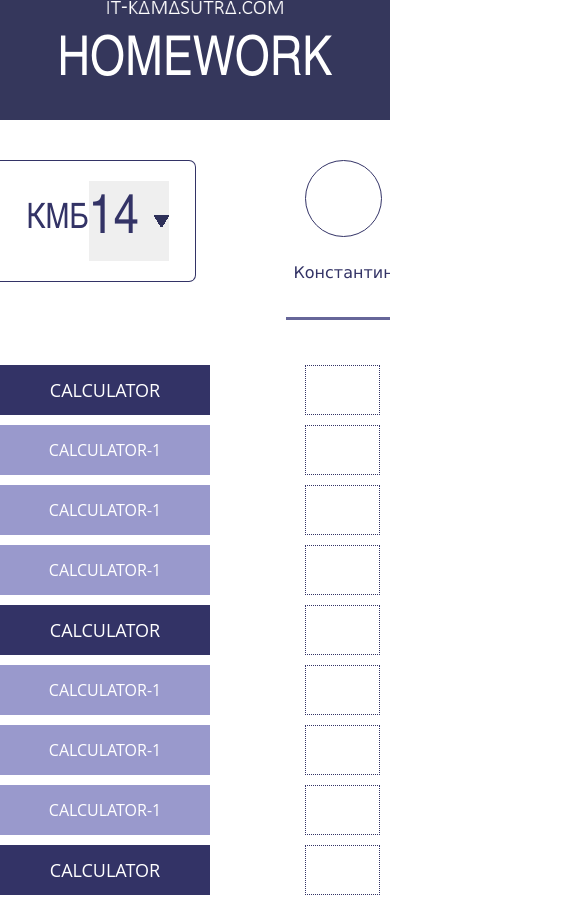
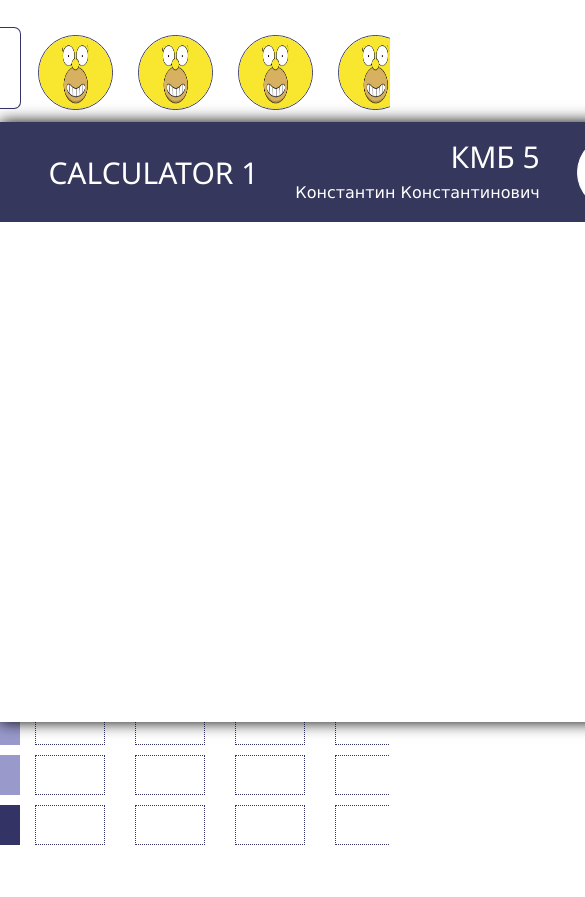
Before and after one commit to EvgeniyaKorol/homeworkPage, a React (Create React App) app: page / in a window 390 px wide. Shown: the top 897 px of the page, 585 px wide, since content can reach past the window. After the commit the page ends 855 px from the top, so only its background shows below. Built offline with nearby package versions, Linux system fonts and the light colour scheme.

Commit message:
add studentScreenshotsPopup

```diff
--- a/src/assets/style.css
+++ b/src/assets/style.css
@@ -55,7 +55,7 @@ body {
   justify-content: center;
   align-items: center;
   height: 120px;
-  min-width: 195px;
+  min-width: 230px;
   border-top: 1px solid #333366;
   border-bottom: 1px solid #333366;
   border-right: 1px solid #333366;
@@ -68,17 +68,18 @@ body {
   font-family: Century Gothic, 'EngraversGothic BT', 'Arial Narrow', Arial, sans-serif;
   font-stretch: ultra-condensed;
   text-transform: uppercase;
+  margin-right: 15px;
 }
 .wrapper .group-info-block .group-number select {
   appearance: none !important;
   background-image: url('images/arrow.png');
   background-position: right center;
   background-repeat: no-repeat;
-  width: 80px;
-  height: 80px;
+  width: 95px;
   border: none;
   color: #333366;
   font-size: 55px;
+  padding: 0 5%;
   font-family: Century Gothic, 'EngraversGothic BT', 'Arial Narrow', Arial, sans-serif;
   font-stretch: ultra-condensed;
 }
@@ -93,7 +94,7 @@ body {
   overflow-x: auto;
   border-bottom: 3px solid #666699;
   box-sizing: border-box;
-  margin-left: 80px;
+  margin-left: 60px;
   height: 180px;
 }
 .wrapper .group-info-block .group-info-wrap .student-info {
@@ -107,11 +108,12 @@ body {
   width: 75px;
   margin: 20px;
 }
-.wrapper .group-info-block .group-info-wrap .student-info .student .avatar {
+.wrapper .group-info-block .group-info-wrap .student-info .student .avatar img {
   width: 75px;
   height: 75px;
   border: 1px solid #333366;
   border-radius: 50px;
+  box-sizing: border-box;
   margin-bottom: 10px;
 }
 .wrapper .tasks-screenshots-block {
@@ -125,7 +127,7 @@ body {
   flex-direction: column;
   overflow-y: auto;
   overflow-x: hidden;
-  min-width: 210px;
+  min-width: 245px;
   padding-top: 5px;
 }
 .wrapper .tasks-screenshots-block .topics-block .topics {
@@ -162,7 +164,7 @@ body {
   overflow-x: auto;
   overflow-y: auto;
   flex-direction: row;
-  margin-left: 75px;
+  margin-left: 55px;
 }
 .wrapper .tasks-screenshots-block .screenshots-block .screenshots-wrap .screenshots {
   display: flex;
@@ -175,25 +177,141 @@ body {
   box-sizing: border-box;
   margin: 5px 20px;
 }
+.wrapper .screenshotsPopup {
+  position: absolute;
+  margin: auto;
+  top: 0;
+  left: 0;
+  bottom: 0;
+  right: 0;
+  width: 700px;
+  height: 600px;
+  box-shadow: 0 0 15px #000000;
+  background-color: #fff;
+  display: flex;
+  flex-direction: column;
+}
+.wrapper .screenshotsPopup .screenshotsPopup-header {
+  height: 100px;
+  padding: 0 30px;
+  background-color: #35375c;
+  display: flex;
+  justify-content: space-around;
+  align-items: center;
+}
+.wrapper .screenshotsPopup .screenshotsPopup-header span.task {
+  font-family: 'Segoe UI', Tahoma, Geneva, Verdana, sans-serif;
+  font-size: 30px;
+  text-transform: uppercase;
+  color: #fff;
+}
+.wrapper .screenshotsPopup .screenshotsPopup-header .sudent-info {
+  align-self: left;
+  display: flex;
+  flex-direction: column;
+  align-items: flex-end;
+}
+.wrapper .screenshotsPopup .screenshotsPopup-header .sudent-info span.group {
+  font-family: 'Segoe UI', Tahoma, Geneva, Verdana, sans-serif;
+  font-size: 30px;
+  color: #fff;
+}
+.wrapper .screenshotsPopup .screenshotsPopup-header .sudent-info .student-name {
+  color: #fff;
+  line-height: 0px;
+}
+.wrapper .screenshotsPopup .screenshotsPopup-header .student-avatar {
+  width: 75px;
+  height: 75px;
+  background: #fff;
+  border: 1px solid #fff;
+  border-radius: 50px;
+  box-sizing: border-box;
+}
+.wrapper .screenshotsPopup .screenshotsPopup-header .student-avatar img.avatar {
+  width: 75px;
+  height: 75px;
+}
+.wrapper .screenshotsPopup .screenshotsPopup-header span.close-btn {
+  width: 25px;
+  height: 25px;
+  background-color: #cc0000;
+  position: absolute;
+  top: 0;
+  right: 0;
+  margin: 5px;
+  background-image: url(../assets/images/close-btn.png);
+  background-repeat: no-repeat;
+  background-position: center;
+  border-radius: 2px;
+}
 @media screen and (max-width: 767px) {
-  .wrapper .header-wrap .header {
-    display: flex;
-    width: 90%;
-    flex-direction: column-reverse;
-    justify-content: center;
-    align-items: center;
-    padding: 5px;
+  .wrapper .header-wrap {
+    display: none;
   }
-  .wrapper .header-wrap .header .title {
-    display: flex;
-    font-size: 55px;
-    margin-bottom: 20px;
+  .wrapper .group-info-block {
+    min-height: 170px;
   }
-  .wrapper .header-wrap .header .logo a img {
-    display: flex;
-    align-self: center;
-    width: 70%;
-    margin: 0 auto;
-    margin-top: 15px;
+  .wrapper .group-info-block .group-number {
+    position: absolute;
+    background-color: #fff;
+    height: 80px;
+    min-width: 180px;
+    margin: 7px 0 0 0;
+    left: -160px;
+  }
+  .wrapper .group-info-block .group-number span {
+    font-size: 30px;
+    margin-right: 0;
+  }
+  .wrapper .group-info-block .group-number select {
+    background-image: none;
+    width: 75px;
+    font-size: 45px;
+    padding: 0 0 0 25px;
+  }
+  .wrapper .group-info-block .group-info-wrap {
+    border-bottom: 2px solid #666699;
+    margin-left: 0px;
+    height: 150px;
+    margin-left: 20px;
+  }
+  .wrapper .group-info-block .group-info-wrap .student-info .student {
+    margin: 15px;
+    width: 70px;
+  }
+  .wrapper .group-info-block .group-info-wrap .student-info .student .avatar {
+    width: 65px;
+    height: 65px;
+    margin-bottom: 5px;
+  }
+  .wrapper .tasks-screenshots-block {
+    margin-top: 10px;
+    height: 100%;
+    position: relative;
+  }
+  .wrapper .tasks-screenshots-block .topics-block {
+    left: -160px;
+    min-width: 180px;
+    position: absolute;
+    height: 100%;
+    top: 0px;
+    bottom: 0;
+  }
+  .wrapper .tasks-screenshots-block .topics-block .topics .topic {
+    min-height: 40px;
+    margin-bottom: 10px;
+  }
+  .wrapper .tasks-screenshots-block .topics-block .topics .task {
+    min-height: 40px;
+  }
+  .wrapper .tasks-screenshots-block .screenshots-block {
+    margin-left: 20px;
+    height: 100%;
+  }
+  .wrapper .tasks-screenshots-block .screenshots-block .screenshots-wrap .screenshots .empty-screenshot {
+    min-width: 70px;
+    min-height: 40px;
+    margin: 5px 15px;
   }
 }
--- a/src/assets/style.less
+++ b/src/assets/style.less
@@ -58,7 +58,7 @@ body {
             justify-content: center;
             align-items: center;
             height: 120px;
-            min-width: 195px;
+            min-width: 230px;
             border-top: 1px solid #333366;
             border-bottom: 1px solid #333366;
             border-right: 1px solid #333366;
@@ -70,29 +70,22 @@ body {
                 font-family: Century Gothic, 'EngraversGothic BT', 'Arial Narrow', Arial, sans-serif;
                 font-stretch: ultra-condensed;
                 text-transform: uppercase;
+                margin-right: 15px;
             }
             select {
-                //margin-left: 10px;
                 appearance: none !important;
                 background-image: url('./images/arrow.png');
                 background-position: right center;
                 background-repeat: no-repeat;
-                width: 80px;
-                height: 80px;
+                width: 95px;
                 border: none;
                 color: #333366;
                 font-size: 55px;
-                //padding: 0 10%;
-                //font-weight: bold;
+                padding: 0 5%;
                 font-family: Century Gothic, 'EngraversGothic BT', 'Arial Narrow', Arial, sans-serif;
                 font-stretch: ultra-condensed;
                 &:focus {
-                    //outline-color: #333366;
                     outline: none;
-                    // border: 1px solid #333366;
-                    // border-bottom: none;
-                    // border-radius: 3px 3px 0 0;
-                    // box-sizing: border-box;
                 }
                 option {
                     font-size: 25px;
@@ -104,7 +97,7 @@ body {
             overflow-x: auto;
             border-bottom: 3px solid #666699;
             box-sizing: border-box;
-            margin-left: 80px;
+            margin-left: 60px;
             height: 180px;
             .student-info {
                 display: flex;
@@ -116,11 +109,14 @@ body {
                     width: 75px;
                     margin: 20px;
                     .avatar {
+                        img {
                             width: 75px;
                             height: 75px;
                             border: 1px solid #333366;
                             border-radius: 50px;
-                        margin-bottom: 10px; //img {}
+                            box-sizing: border-box;
+                            margin-bottom: 10px;
+                        }
                     } //p.student-name {}
                 }
             }
@@ -136,7 +132,7 @@ body {
             flex-direction: column;
             overflow-y: auto;
             overflow-x: hidden;
-            min-width: 210px;
+            min-width: 245px;
             padding-top: 5px;
             .topics {
                 font-family: 'Open Sans', 'Helvetica Neue', sans-serif;
@@ -173,7 +169,7 @@ body {
             overflow-x: auto;
             overflow-y: auto;
             flex-direction: row;
-            margin-left: 75px;
+            margin-left: 55px;
             .screenshots-wrap {
                 .screenshots {
                     display: flex;
@@ -193,49 +189,163 @@ body {
             }
         }
     }
+    .screenshotsPopup {
+        position: absolute;
+        margin: auto;
+        top: 0; left: 0; bottom: 0; right: 0;
+        width: 700px;
+        height: 600px;
+        box-shadow: 0 0 15px rgba(0,0,0,1);
+        background-color: #fff;
+        display: flex;
+        flex-direction: column;
+        .screenshotsPopup-header {
+            height: 100px;
+            padding: 0 30px;
+            background-color: #35375c;
+            display: flex;
+            justify-content: space-around;
+            align-items: center;
+
+            span.task {
+                font-family: 'Segoe UI', Tahoma, Geneva, Verdana, sans-serif;
+                font-size: 30px;
+                text-transform: uppercase;
+                color: #fff;
+
+            }
+            .sudent-info {
+                align-self: left;
+                display: flex;
+                flex-direction: column;
+                align-items: flex-end;
+                span.group {
+                    font-family: 'Segoe UI', Tahoma, Geneva, Verdana, sans-serif;
+                    font-size: 30px;
+                    color: #fff;
+                }
+                .student-name {
+                    color: #fff;
+                    line-height: 0px;
+                }
+            }
+            .student-avatar {
+                width: 75px;
+                height: 75px;
+                background: #fff;
+                border: 1px solid #fff;
+                border-radius: 50px;
+                box-sizing: border-box;
+                img.avatar {
+                    width: 75px;
+                    height: 75px;
+                }
+            }
+            span.close-btn {
+                width: 25px;
+                height: 25px;
+                background-color: #cc0000;
+                position: absolute;
+                top: 0;
+                right: 0;
+                margin: 5px;
+                background-image: url(../assets/images/close-btn.png);
+                background-repeat: no-repeat;
+                background-position: center;
+                border-radius: 2px;
+
+            }
+        }
+        .student-screenshots {
+            .student-screenshot {
+                img {}
+            }
+        }
+    }
 }
 
 @media screen and (max-width: 767px) {
     .wrapper {
         .header-wrap {
-            .header {
-                display: flex;
-                width: 90%;
-                flex-direction: column-reverse;
-                justify-content: center;
-                align-items: center;
-                padding: 5px;
-                .title {
-                    display: flex;
-                    font-size: 55px;
-                    margin-bottom: 20px;
+            display: none;
         }
-                .logo {
-                    a {
-                        img {
-                            display: flex;
-                            align-self: center;
-                            width: 70%;
-                            margin: 0 auto;
-                            margin-top: 15px;
+        .group-info-block {
+            min-height: 170px;
+            .group-number {
+               position: absolute;
+               background-color: #fff;
+               height: 80px;
+               min-width: 180px;
+               margin: 7px 0 0 0;
+               left: -160px;
+               span {
+                font-size: 30px;
+                margin-right: 0;
+               }
+               select {
+                background-image: none;
+                width: 75px;
+                font-size: 45px;
+                padding: 0 0 0 25px;
+               }
+
+            }
+            .group-info-wrap {
+                border-bottom: 2px solid #666699;
+                margin-left: 0px;
+                height: 150px;
+                margin-left: 20px;
+                .student-info {
+                    .student {
+                        margin: 15px;
+                        width: 70px;
+                        .avatar {
+                            width: 65px;
+                            height: 65px;
+                            margin-bottom: 5px;
                         }
                     }
                 }
             }
-        } // .group-info-block {
-        //     //height: ;
-        //     .group-info-wrap {
-        //         border-bottom: 3px solid #666699;
-        //         .student-info {
-        //             .student {
-        //                 .avatar {
-        //                     width: 55px;
-        //                     height: 55px;
-        //                     margin-bottom: 5px;
-        //                 }
-        //             }
-        //         }
-        //     }
+        }
+        .tasks-screenshots-block {
+            margin-top: 10px;
+            height: 100%;
+            position: relative;
+            .topics-block {
+                left: -160px;
+                min-width: 180px;
+                position: absolute;
+                height: 100%;
+                top: 0px;
+                bottom: 0;
+                .topics {
+                    .topic {
+                        min-height: 40px;
+                        margin-bottom: 10px;
+                    }
+                    .task {
+                        min-height: 40px;
+                    }
+                }
+            }
+            .screenshots-block {
+                margin-left: 20px;
+                height: 100%;
+                .screenshots-wrap {
+                    .screenshots {
+                        .empty-screenshot {
+                            min-width: 70px;
+                            min-height: 40px;
+                            margin: 5px 15px;
+                            // img {
+                            //     width: 100%;
+                            //     height: 100%;
                             // }
                         }
                     }
+                }
+            }
+        }
+    }
+}
--- a/src/index.js
+++ b/src/index.js
@@ -7,6 +7,7 @@ import GroupSelector from "./groupSelector";
 import StudentsArray from "./studentsArray";
 import Topics from './topics';
 import ScreenshotsArea from './screenshotsArea';
+import StudentScrenshotsPopup from './screenshotsPopup';
 
 
 var state = {
@@ -524,7 +525,7 @@ ReactDOM.render(
             <ScreenshotsArea/>
         </div>
         </div>
-
+        <StudentScrenshotsPopup/>
     </div>
    , document.getElementById('root'));
 registerServiceWorker();
--- a/src/screenshotsArea.js
+++ b/src/screenshotsArea.js
@@ -20,6 +20,9 @@ class ScreenshotsArea extends Component {
               <ScreenshotItem/>
               <ScreenshotItem/>
               <ScreenshotItem/>
+              <ScreenshotItem/>
+              <ScreenshotItem/>
+              <ScreenshotItem/>
             </div>
         </div>
         );
--- /dev/null
+++ b/src/screenshotsPopup.js
@@ -0,0 +1,33 @@
+import React, { Component } from 'react';
+import avatar from './assets/images/avatar.jpg';
+class StudentScrenshotsPopup extends Component {
+
+    constructor(props) {
+        super(props);
+    }
+
+    render() {
+        return (
+            <div className="screenshotsPopup">
+                <div className="screenshotsPopup-header">
+                    <span class="task">Calculator 1</span>
+                    <div class="sudent-info">
+                        <span class="group">КМБ 5</span>
+                        <p class="student-name">Константин Константинович</p>
+                    </div>
+                    <div class="student-avatar">
+                        <img src="" alt="" />
+                    </div>
+                    <span class="close-btn"></span>
+                </div>
+                <div className="student-screenshots">
+                    <div className="student-screenshot">
+                        <img src="" alt="" className="" />
+                    </div>
+                </div>
+            </div>
+        );
+    }
+}
+
+export default StudentScrenshotsPopup;
--- a/src/student.js
+++ b/src/student.js
@@ -1,8 +1,5 @@
-/**
- * Created by Eugenia on 06.07.2018.
- */
-
 import React, {Component} from 'react';
+import avatar from './assets/images/avatar.jpg';
 class Student extends Component {
 
     constructor(props) {
@@ -13,7 +10,7 @@ class Student extends Component {
         return (
             <div className="student">
                 <div className="avatar">
-                    <img src="" alt="" className=""/>
+                    <img src={avatar} alt="" className="" />
                 </div>
                 <p className="student-name">Константин</p>
             </div>
```
Also changed, not shown: src/assets/images/avatar.jpg (added). Lines whose indentation alone changed are shown as unchanged.
